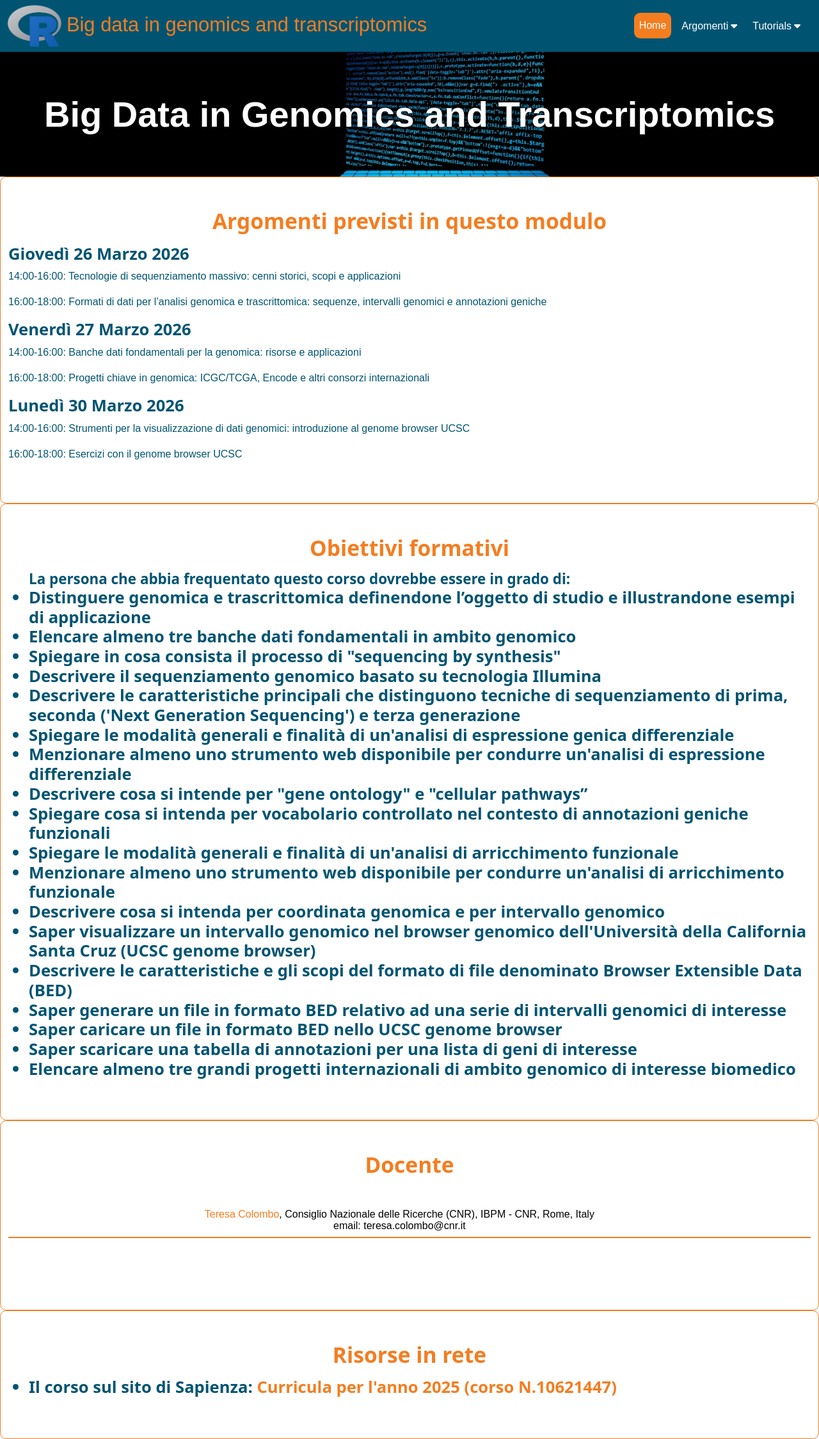
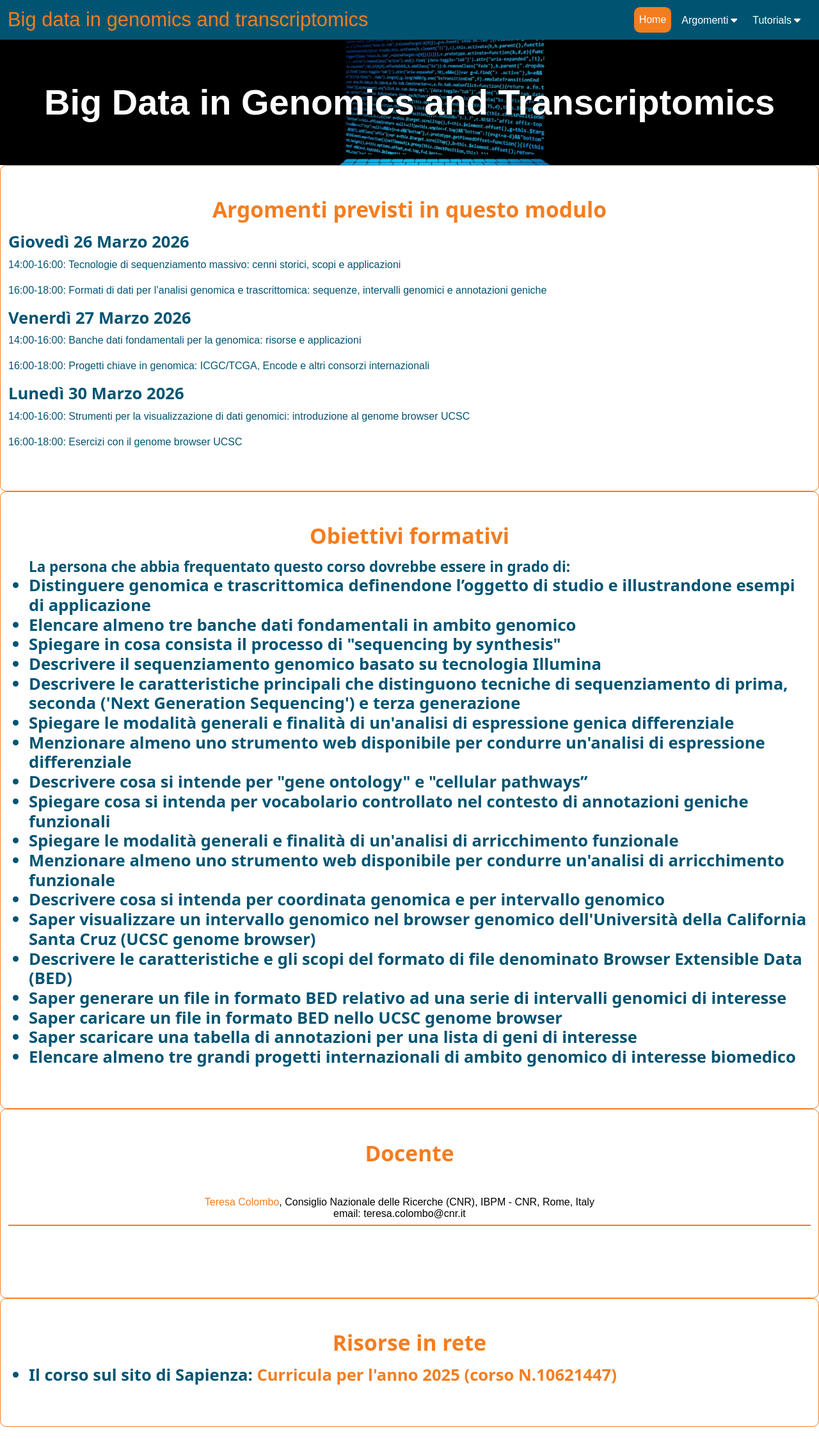
Before and after one commit to maghetta/big-data-in-genomics-and-transcriptomics, a Jekyll site: the page built from index.html, in a window 1280 px wide. Shown: the whole page at 64% size. Built offline with Jekyll 4.4.1, drawn with Linux system fonts in a browser that asks for light colours.

Commit message:
Remove logo image from top navigation

```diff
--- a/_includes/topnav.html
+++ b/_includes/topnav.html
@@ -4,7 +4,7 @@
     <a class="visually-hidden-focusable" href='#footer'>Skip to footer</a>
     <nav class="navbar navbar-{{ site.theme_variables.topnav.theme | default: 'light' }} navbar-expand-lg">
         <div class="container">
-            <a class="navbar-brand" href="{{ '/' | relative_url }}"><img class="{% if site.topnav_title %}me-2 {% endif %}img-fluid" alt="{{site.title}} logo" src="{{ site.theme_variables.topnav.brand_logo | default: 'assets/img/main_logo.svg' | relative_url }}">{% if site.topnav_title %}<span class="me-0 me-lg-3">{{site.topnav_title}}</span>{% endif %}</a>
+            <a class="navbar-brand" href="{{ '/' | relative_url }}">{% if site.topnav_title %}<span class="me-0 me-lg-3">{{site.topnav_title}}</span>{% endif %}</a>
             <button class="navbar-toggler text-white" type="button" data-bs-toggle="collapse" data-bs-target="#navbarCollapse" aria-controls="navbarCollapse" aria-expanded="false" aria-label="Toggle navigation">
                 <i title="navbar-toggler" class="fa-solid fa-bars"></i>
             </button>
```
